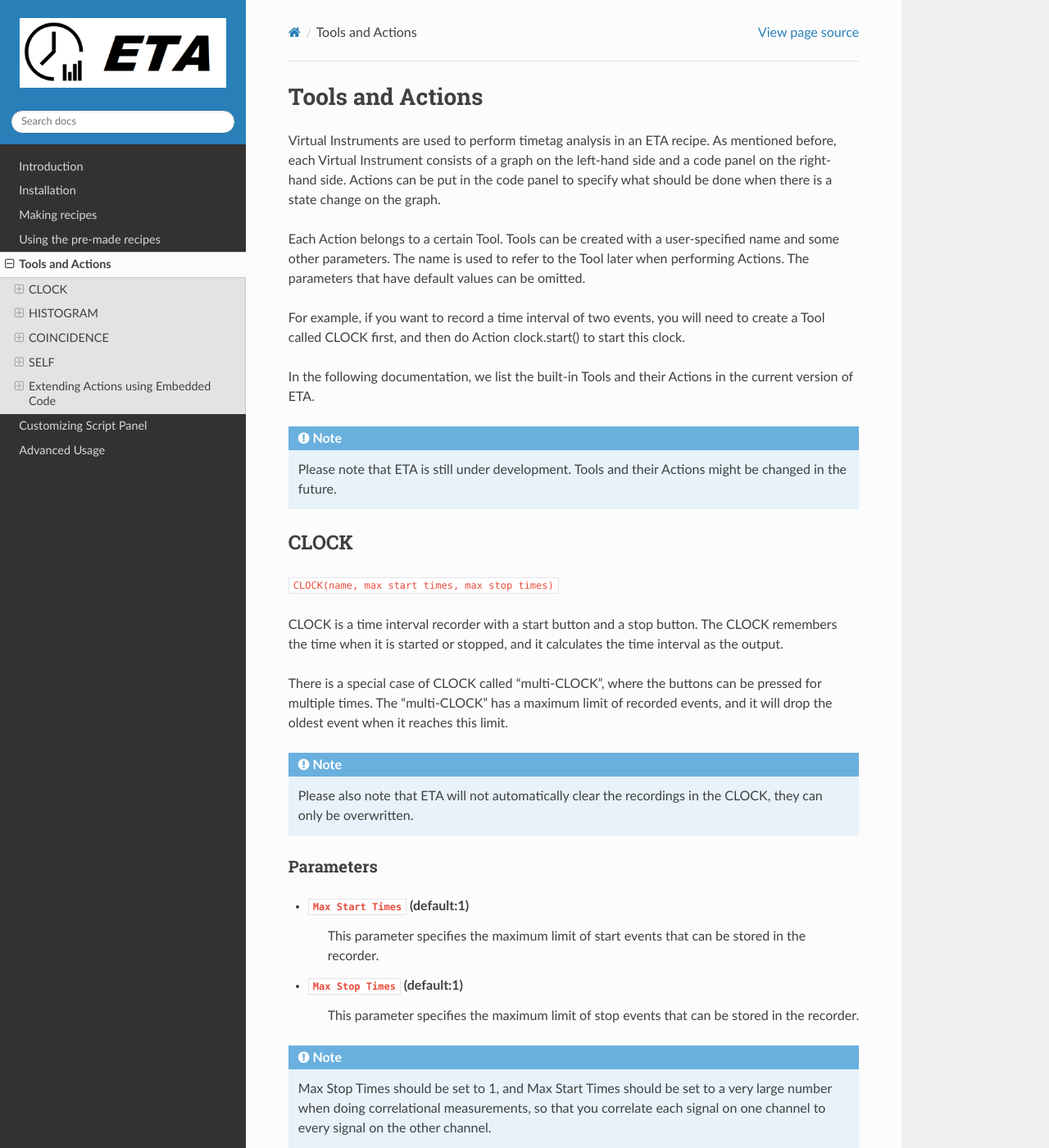
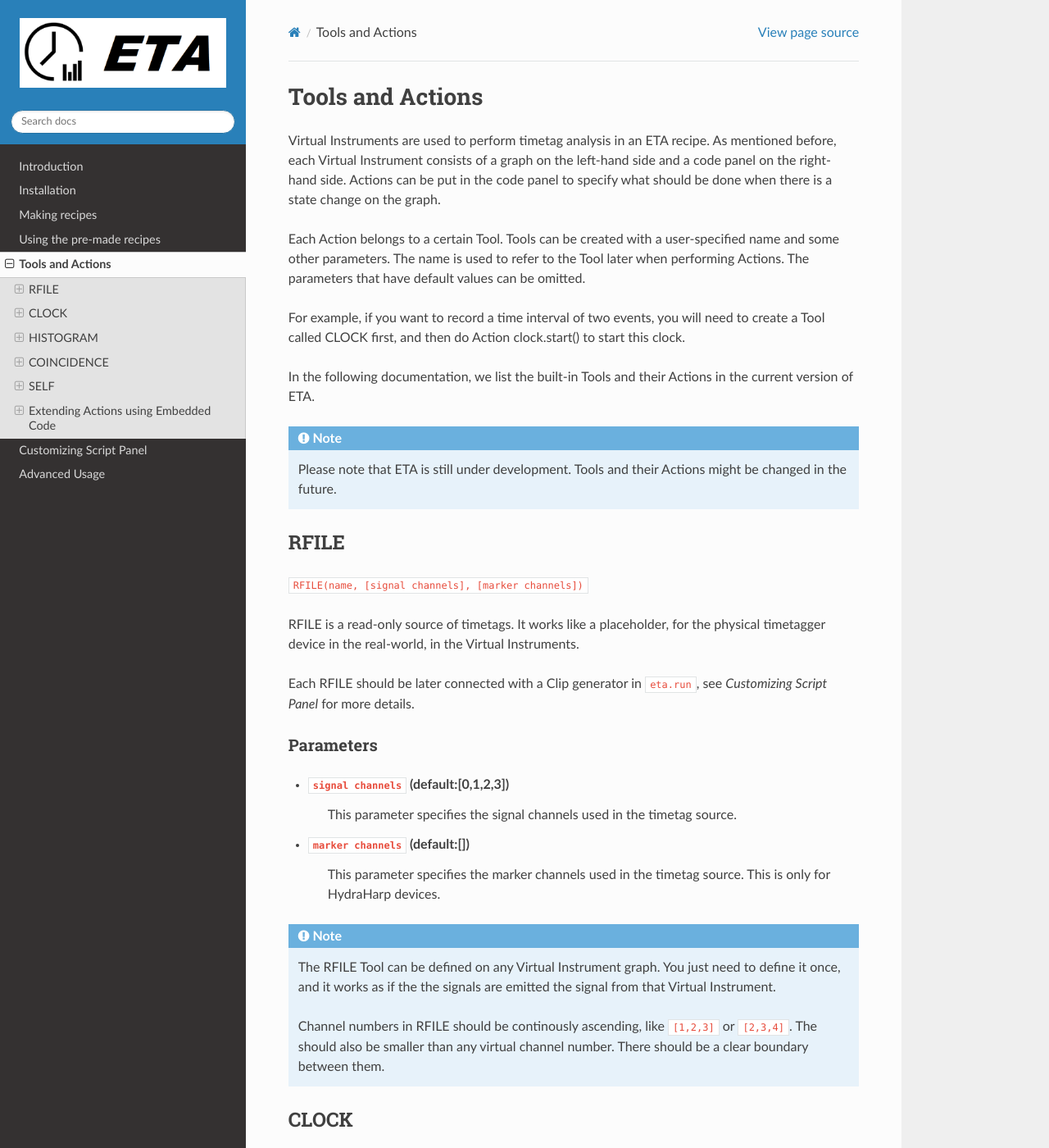
Before and after one commit to timetag/timetag.github.io, a Sphinx documentation site: the page built from docs/actions.rst, in a window 1280 px wide and 1400 px high. Shown: the whole window at 82% size. Built offline with Sphinx 7.4.7 and the Read the Docs theme 2.0.0, drawn with Linux system fonts in a browser that asks for light colours; some of the changed text lies outside the part shown.

Commit message:
Update actions.rst

```diff
--- a/docs/actions.rst
+++ b/docs/actions.rst
@@ -11,6 +11,29 @@ In the following documentation, we list the built-in Tools and their Actions in
 
 .. note::
     Please note that ETA is still under development. Tools and their Actions might be changed in the future.
+
+RFILE
+------------------------------
+``RFILE(name, [signal channels], [marker channels])``
+
+RFILE is a read-only source of timetags. It works like a placeholder, for the physical timetagger device in the real-world, in the Virtual Instruments.
+
+Each RFILE should be later connected with a Clip generator in ``eta.run``, see `Customizing Script Panel` for more details.
+
+Parameters
+......
+
+- ``signal channels`` (default:[0,1,2,3])
+    This parameter specifies the signal channels used in the timetag source.
+
+- ``marker channels`` (default:[])
+    This parameter specifies the marker channels used in the timetag source. This is only for HydraHarp devices.
+
+.. note::
+    The RFILE Tool can be defined on any Virtual Instrument graph. You just need to define it once, and it works as if the the signals are emitted the signal from that Virtual Instrument.
+
+    Channel numbers in RFILE should be continously ascending, like ``[1,2,3]`` or ``[2,3,4]``. The should also be smaller than any virtual channel number.  There should be a clear boundary between them.
+
 
 CLOCK
 ------------------------------
@@ -177,16 +200,19 @@ Actions
 
 
 - ``emit(chn, waittime=0, period=0, repeat=1)``
-    Emit a signal to ``chn`` after ``waittime``, both are either integer values or the name of an INTEGER Tool. It can also emit some repeated signals with a `period` in ps if  ``repeat`` is set to larger than one. If reapeat is set to 0, no event will be emitted, which might be used as a conditional emittion.
+    Emit a signal to ``chn`` after ``waittime``, both are either integer values or the name of an INTEGER Tool. It can also emit some repeated signals with a `period` in ps if  ``repeat`` is set to larger than one.
 
-    The maximum limit of channel number ``chn`` is 255.
+    If reapeat is set to 0, no event will be emitted, which might be used as a conditional emittion.
+
+    The maximum limit of channel number ``chn`` is 255, and the minimum limit of ``chn`` is larger than the largest channel number assigned for the ``RFILE``.
 
     .. note::
-        It is not allowed to emit to any channel that is read from a timetag file (timetagger channels or markers). The emitted signal will never be written to the timetag file to prevent corrputing the original data.
+        It is not allowed to emit to any channel that is used in ``RFILE``, since it is usually read from a timetag file (timetagger channels or markers). The emitted signal will never be written to the timetag file to prevent corrputing the original data.
 
         If you need to merge signals from two channels into one channel, simply emit them into a new unused channel.
 
         Channels can also be used as routers. For examples, you can route events to different Virtual Instruments based on some status that is controlled by the markers.
+
 
 - ``cancel_emit(chn)``
     Flush all the previously emitted events in the channel ``chn``.
```
